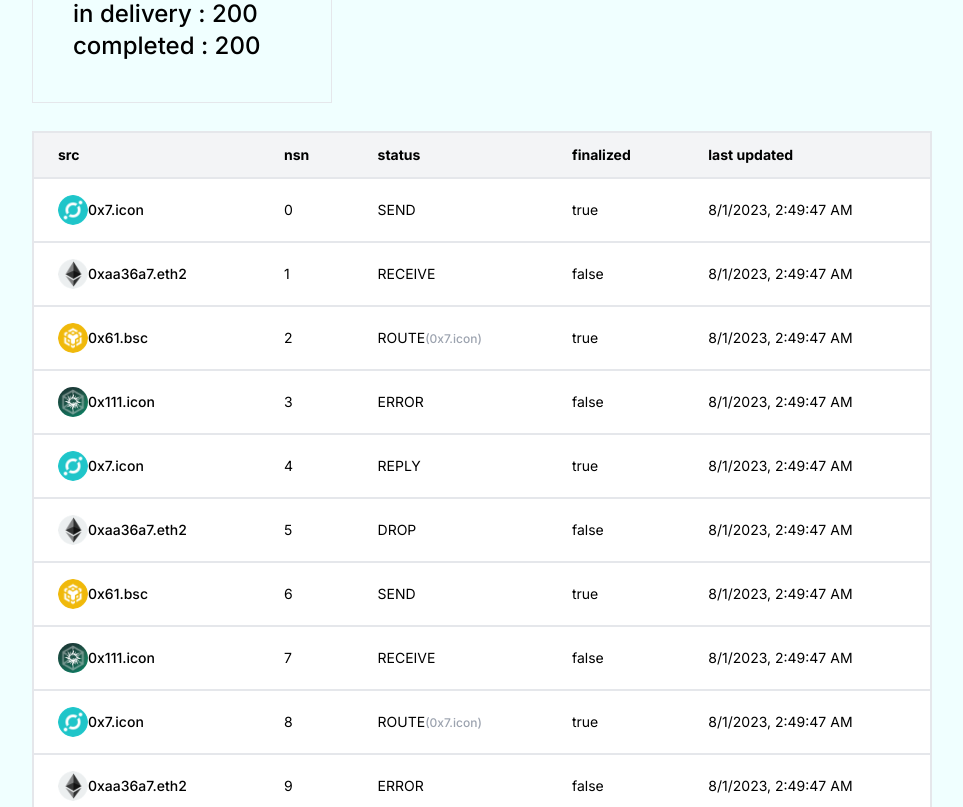
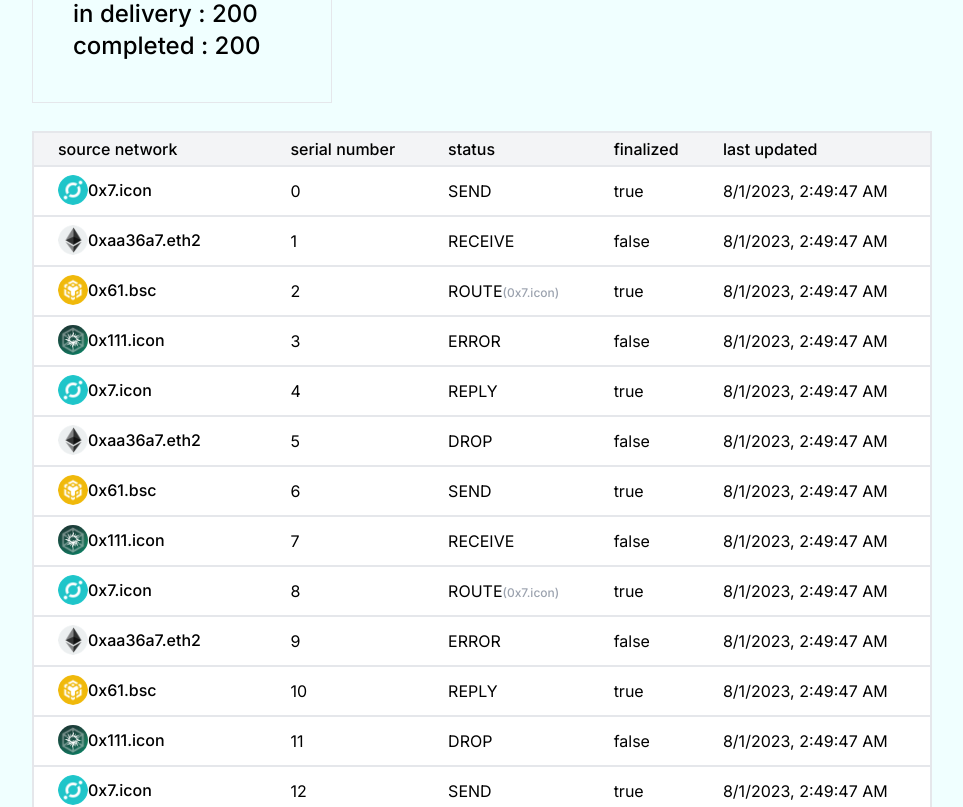
Before and after one commit to icon-project/btp-tracker-frontend, a Next.js app: page / in a window 1280 px wide. Shown: the part 780-1587 px from the top of the page, without its empty margins (158-1121 px from the left). Built offline with nearby package versions, Linux system fonts and the light colour scheme.

Commit message:
Modify table styles

```diff
--- a/app/components/RefreshingTable.tsx
+++ b/app/components/RefreshingTable.tsx
@@ -35,7 +35,7 @@ function Table() {
     });
     if (!query.data) return (
         <>
-            <div className="w-full bg-gray-100 text-center text-2xl text-[#27aab9] mt-7">
+            <div className="w-full bg-gray-100 text-center text-[#27aab9] mt-7">
                 <Link href={"/messages"}>more</Link>
             </div>
         </>
@@ -45,7 +45,7 @@ function Table() {
         <>
             <div className="w-full mt-7"></div>
             <MessageTable messages={messages}/>
-            <div className="w-full bg-gray-100 text-center text-2xl text-[#27aab9]">
+            <div className="w-full bg-gray-100 text-center text-[#27aab9]">
                 <Link href={"/messages"}>more</Link>
             </div>
         </>
--- a/app/message/[...params]/page.tsx
+++ b/app/message/[...params]/page.tsx
@@ -23,50 +23,52 @@ export default async function Page({params}: { params: { params: string[] } }) {
 function MessageDetail({message}: { message: BTPMessage }) {
     const messageEvent = message.events!;
     const lastOccurred = messageEvent[messageEvent.length - 1].occurredIn;
+    const cellClass = "pl-2 py-2 font-light";
+    const headerClass = cellClass + " bg-gray-100 text-gray-400";
     return (
         <>
-            <table className="w-full text-xl text-left mb-10">
-                <caption className="text-left text-lg font-bold mb-2">Message</caption>
+            <table className="w-full text-left mb-10 table-fixed">
+                <caption className="text-left text-lg text-gray-400 mb-2">Message</caption>
                 <tbody>
                 <tr className="bg-white border-2">
-                    <th scope="col" className="bg-gray-100 px-6 py-3">
+                    <th scope="col" className={headerClass}>
                         src
                     </th>
-                    <td scope="col" className="px-6 py-3">
+                    <td scope="col" className={cellClass}>
                         {message.src}
                     </td>
-                    <th scope="col" className="bg-gray-100 px-6 py-3">
+                    <th scope="col" className={headerClass}>
                         nsn
                     </th>
-                    <td scope="col" className="px-6 py-3">
+                    <td scope="col" className={cellClass}>
                         {message.nsn}
                     </td>
                 </tr>
                 <tr className="bg-white border-2">
-                    <th scope="row" className="bg-gray-100 px-6 py-3">
+                    <th scope="row" className={headerClass}>
                         status
                     </th>
-                    <td className="px-6 py-3">
+                    <td className={cellClass}>
                         {message.status}
                     </td>
-                    <th scope="col" className="bg-gray-100 px-6 py-3">
+                    <th scope="col" className={headerClass}>
                         last occurred
                     </th>
-                    <td scope="col" className="px-6 py-3">
+                    <td className={cellClass}>
                         {lastOccurred}
                     </td>
                 </tr>
                 <tr className="bg-white border-2">
-                    <th scope="row" className="bg-gray-100 px-6 py-3">
+                    <th scope="row" className={headerClass}>
                         finalized
                     </th>
-                    <td className="px-6 py-4">
+                    <td className={cellClass}>
                         {message.finalized ? "true" : "false"}
                     </td>
-                    <th scope="col" className="bg-gray-100 px-6 py-3">
+                    <th scope="col" className={headerClass}>
                         last updated
                     </th>
-                    <td scope="col" className="px-6 py-3">
+                    <td scope="col" className={cellClass}>
                         {message.lastUpdated}
                     </td>
                 </tr>
@@ -77,22 +79,24 @@ function MessageDetail({message}: { message: BTPMessage }) {
 }
 
 function EventList({events}: { events: BTPEvent[] }) {
+    const cellClass = "pl-2 py-2 font-light";
+    const headerClass = cellClass + " bg-gray-100 text-gray-400";
     return (
         <>
-            <table className="w-full text-xl text-left">
-                <caption className="text-left text-lg font-bold mb-2">Message delivery</caption>
+            <table className="w-full text-left">
+                <caption className="text-left text-lg text-gray-400 mb-2">Message delivery</caption>
                 <thead className="bg-gray-100">
-                <tr>
-                    <th scope="col" className="px-6 py-3">
+                <tr className="border-2">
+                    <th scope="col" className={headerClass}>
                         occurred at
                     </th>
-                    <th scope="col" className="px-6 py-3">
+                    <th scope="col" className={headerClass}>
                         event
                     </th>
-                    <th scope="col" className="px-6 py-3">
+                    <th scope="col" className={headerClass}>
                         next
                     </th>
-                    <th scope="col" className="px-6 py-3">
+                    <th scope="col" className={headerClass}>
                         created
                     </th>
                 </tr>
@@ -102,16 +106,16 @@ function EventList({events}: { events: BTPEvent[] }) {
                     (btpEvent) => (
                         <>
                             <tr key={btpEvent.id} className="bg-white border-2">
-                                <td className="px-6 py-4">
+                                <td className={cellClass}>
                                     {btpEvent.occurredIn}
                                 </td>
-                                <td className="px-6 py-4">
+                                <td className={cellClass}>
                                     {btpEvent.event}
                                 </td>
-                                <td className="px-6 py-4">
+                                <td className={cellClass}>
                                     {btpEvent.next}
                                 </td>
-                                <td className="px-6 py-4">
+                                <td className={cellClass}>
                                     {btpEvent.createdAt}
                                 </td>
                             </tr>
--- a/app/messages/MessageTable.tsx
+++ b/app/messages/MessageTable.tsx
@@ -36,7 +36,8 @@ async function fetchData(options: {
 }): Promise<BTPResponse> {
     const firstFilter = options.columnFilters[0];
     const secondFilter = options.columnFilters[1];
-    const optionalQuery = `${firstFilter?.value ? "&" + firstFilter.id + "=" + firstFilter.value : ""}${secondFilter?.value ? "&" + secondFilter.id + "=" + secondFilter.value : ""}`;
+    const filterNames = ["source network", "status"];
+    const optionalQuery = `${filterNames.filter(n => n == firstFilter.value).length == 0 ? "&" + firstFilter.id + "=" + firstFilter.value : ""}${!!secondFilter && filterNames.filter(n => n == secondFilter.value).length == 0 ? "&" + secondFilter.id + "=" + secondFilter.value : ""}`;
     const req = `${process.env.NEXT_PUBLIC_API_URI}/api/ui/btp/status?page=${options.pageIndex}&limit=${options.pageSize}${optionalQuery}`;
     const res = await fetch(req, {cache: 'no-store'});
     return await res.json();
@@ -66,11 +67,11 @@ function Columns() {
     return React.useMemo(
         () => [
             {
-                header: "src",
+                header: "source network",
                 accessorKey: "src",
             },
             {
-                header: "nsn",
+                header: "serial number",
                 accessorKey: "nsn",
             },
             {
@@ -91,7 +92,7 @@ function Columns() {
 }
 
 function FilterableMessageTable({networkOptions, selected}: { networkOptions: string[], selected: string}) {
-    const statusOptions = ["", "SEND", "RECEIVE", "ROUTE", "ERROR", "REPLY", "DROP"];
+    const statusOptions = ["status", "SEND", "RECEIVE", "ROUTE", "ERROR", "REPLY", "DROP"];
     const [{pageIndex, pageSize}, setPagination] =
         React.useState<PaginationState>({
             pageIndex: 0,
@@ -147,17 +148,17 @@ function Table({tableInstance, statusOptions, srcOptions, selectedSrc}: {
 }) {
     return (
         <>
-            <table className="w-full text-sm text-left">
+            <table className="w-full text-left">
                 <thead className="bg-gray-100 border-2">
                 {tableInstance.getHeaderGroups().map(headerGroup => (
                     <tr key={headerGroup.id}>
                         {headerGroup.headers.map(header => (
-                            <th key={header.id} scope="col" className="px-6 py-3">
-                                {flexRender(header.column.columnDef.header, header.getContext())}
-                                {header.column.id === "src" && !!srcOptions ?
-                                    <ColumnFilter column={header.column} options={srcOptions} defaultValue={selectedSrc}/> : null}
-                                {header.column.id === "status" && !!statusOptions ?
-                                    <ColumnFilter column={header.column} options={statusOptions}/> : null}
+                            <th key={header.id} scope="col" className="pl-6 py-1 font-medium">
+                                {header.column.id === "src" && !!srcOptions &&
+                                    <ColumnFilter column={header.column} options={srcOptions} defaultValue={selectedSrc}/>}
+                                {header.column.id === "status" && !!statusOptions &&
+                                    <ColumnFilter column={header.column} options={statusOptions}/>}
+                                {header.column.id === "src" && !!srcOptions || header.column.id === "status" && !!statusOptions || flexRender(header.column.columnDef.header, header.getContext())}
                             </th>
                         ))}
                     </tr>
@@ -174,8 +175,8 @@ function Table({tableInstance, statusOptions, srcOptions, selectedSrc}: {
 }
 
 function TableCell({cell, lastNetwork}: { cell: Cell<BTPMessage, any>, lastNetwork: string }) {
-    const cellClass = "px-6 py-4";
-    const imgCellClass = "flex items-center px-6 py-4 font-medium whitespace-nowrap";
+    const cellClass = "pl-6 py-3";
+    const imgCellClass = "flex items-center px-6 py-2 font-medium whitespace-nowrap";
     const value = cell.getValue() as string;
     return (
         <td key={cell.id} className={cell.column.id === 'src' ? imgCellClass : cellClass}>
--- a/app/messages/page.tsx
+++ b/app/messages/page.tsx
@@ -4,7 +4,7 @@ import {MessageTableWithFilter} from "@/app/messages/MessageTable";
 export default async function Page({searchParams}: {searchParams: {[key: string]: string | string[] | undefined}}) {
     try {
         const networkOptions = await getNetworkOptions();
-        const net = ensureOptionValue(searchParams["network"] as string, networkOptions);
+        let net = networkOptions.filter(m => searchParams["network"] == m)[0] ?? "";
         return (
             <Container>
                 <MessageTableWithFilter networkOptions={networkOptions} selected={net}/>
@@ -28,17 +28,11 @@ function Container({children}: {children?: React.ReactNode}) {
     )
 }
 
-function ensureOptionValue(value: string, options: string[]) {
-    for (let i = 1; i < options.length; i++)
-        if (options[i] == value) return value;
-    return "";
-}
-
 export async function getNetworkOptions() {
     const summaryRes = await fetch(`${process.env.API_URI}/api/ui/network/summary`, {cache: 'no-store'});
     const summaryJson = await summaryRes.json();
     const summaries = summaryJson["list"] as Summary[];
-    const options: string[] = [""];
+    const options: string[] = ["source network"];
     for (let i = 0; i < summaries.length; i++) options.push(summaries[i].networkAddress);
     return options;
 }
```
